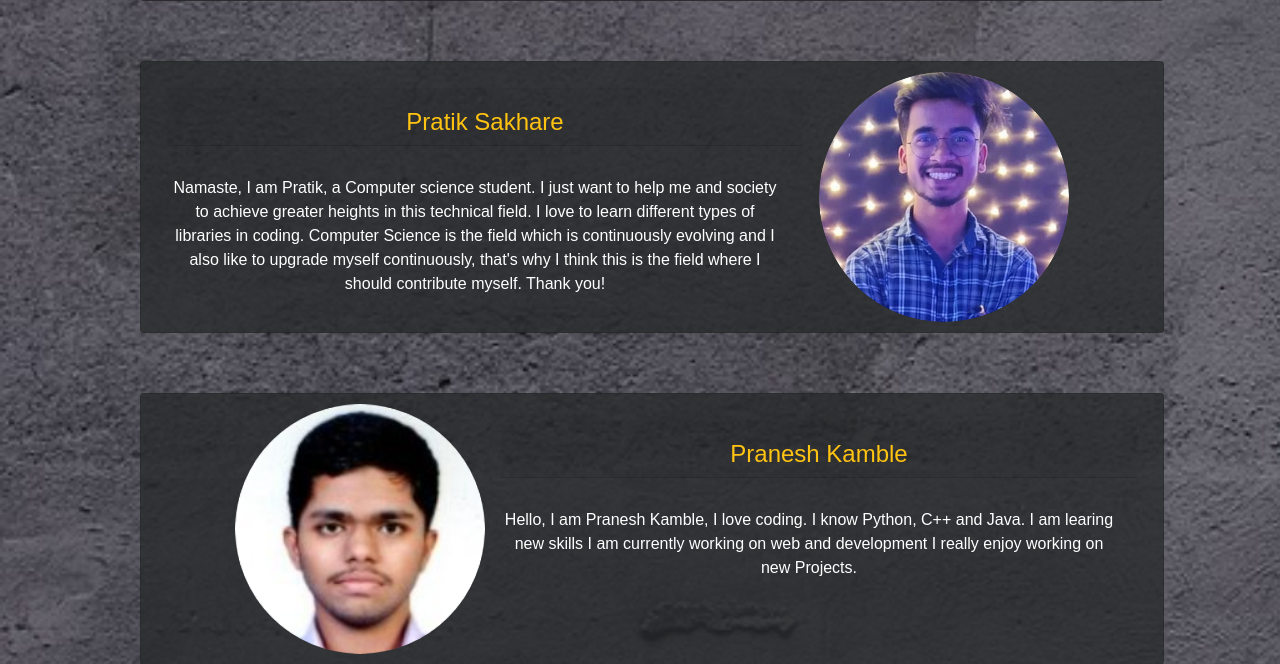
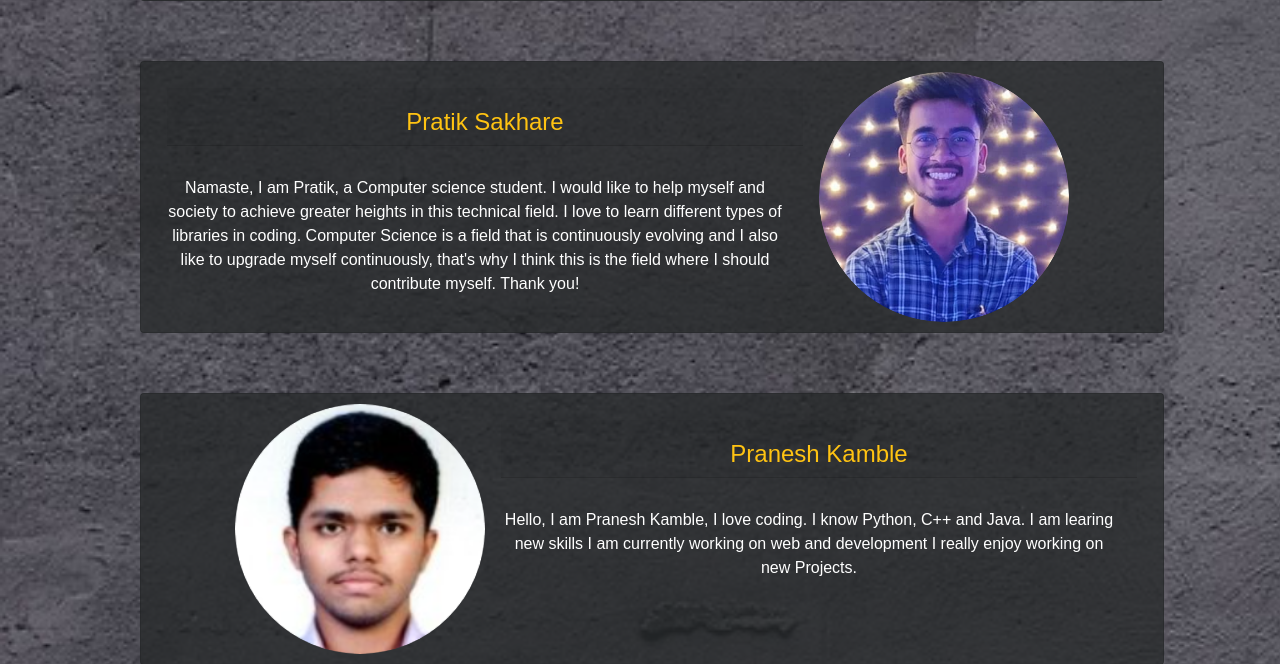
Before and after one commit to ParamTatiya02/NoEscape, a Django app: page /accounts/about/ in a window 1280 px wide. Shown: the part 1066-1730 px from the top of the page. Run offline with Django 3.2, Linux system fonts and the light colour scheme; some libraries are stand-ins or nearby versions; some web fonts are replaced.

Commit message:
made changes to about us page

```diff
--- a/NoEscape/accounts/templates/NoEscape/about.html
+++ b/NoEscape/accounts/templates/NoEscape/about.html
@@ -122,7 +122,7 @@ On way to Full-Stack Developer.....
     <div class="col-md-8">
       <div class="card-body">
         <h4 class="card-header">Pratik Sakhare</h4>
-        <p class="card-text" style="margin-right:20px;margin-top:30px;">Namaste, I am Pratik, a Computer science student. I just want to help me and society to achieve greater heights in this technical field. I love to learn different types of libraries in coding. Computer Science is the field which is continuously evolving and I also like to upgrade myself continuously, that's why I think this is the field where I should
+        <p class="card-text" style="margin-right:20px;margin-top:30px;">Namaste, I am Pratik, a Computer science student. I would like to help myself and society to achieve greater heights in this technical field. I love to learn different types of libraries in coding. Computer Science is a field that is continuously evolving and I also like to upgrade myself continuously, that's why I think this is the field where I should
 			contribute myself. Thank you!</p>
       </div>
     </div>
```
